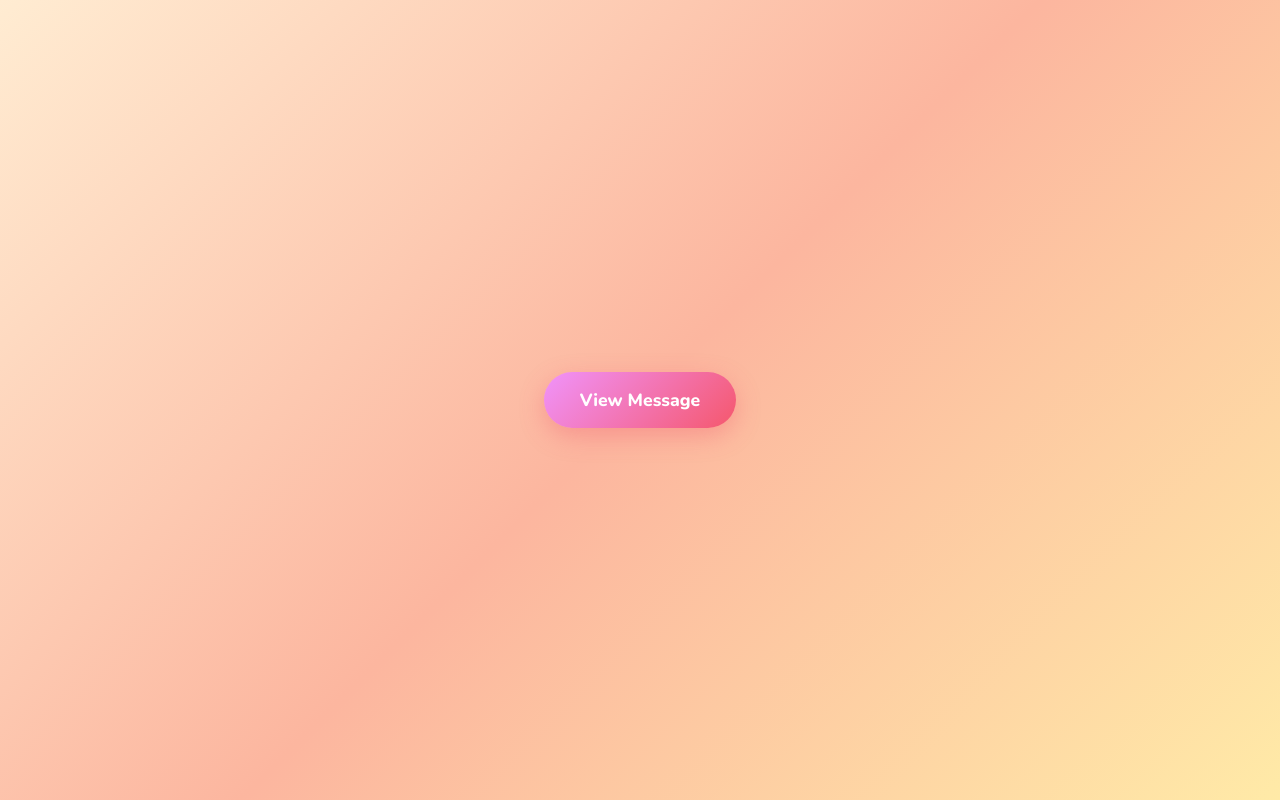
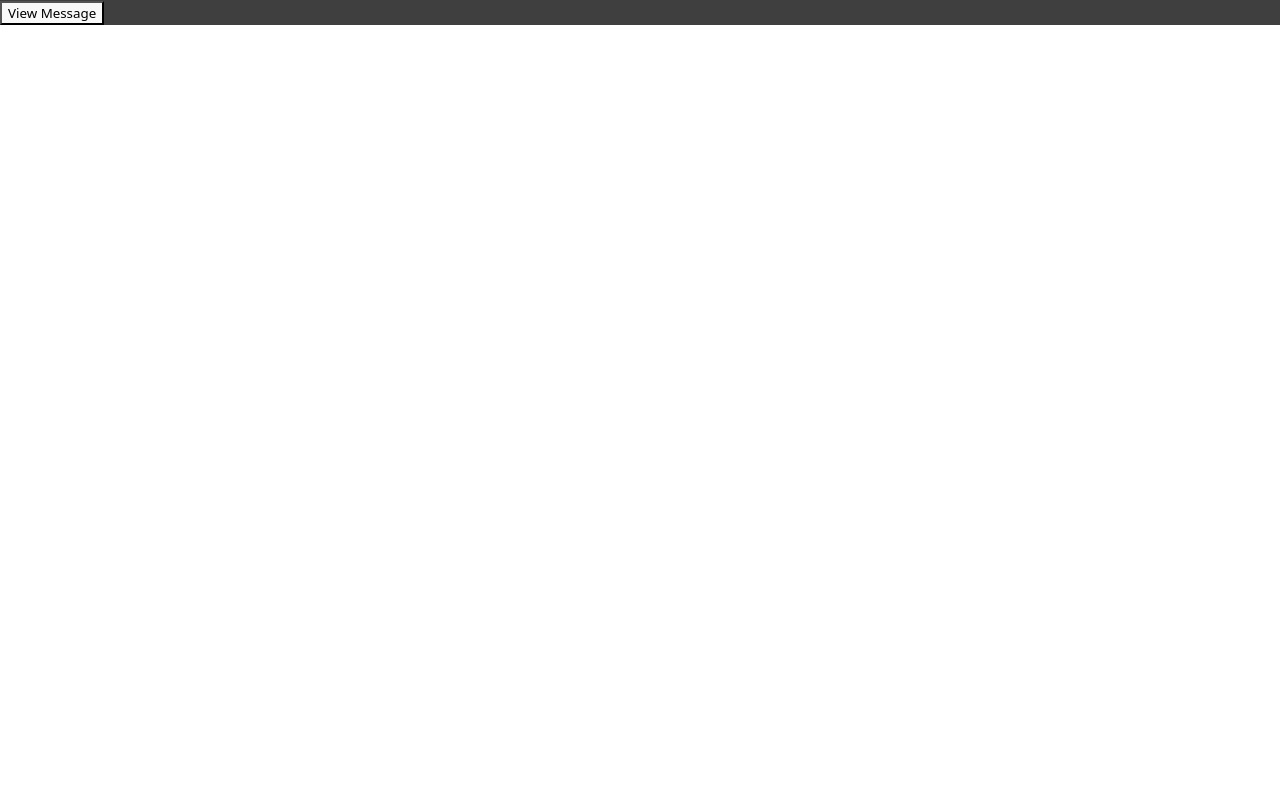
Before and after one commit to LeibGit/CoreTrade, a React (Vite) app in the folder client/: page / in a window 1280 px wide. Built offline with nearby package versions, Linux system fonts and the light colour scheme.

Commit message:
updated colors

```diff
--- a/client/src/pages/chart.jsx
+++ b/client/src/pages/chart.jsx
@@ -32,13 +32,13 @@ export default function Chart() {
   if (loading && !data) {
   return (
     <div className="styling">
-      <p className="loading-text">Loading message for wife… 💌</p>
+      <p className="loading-text">Loading message</p>
     </div>
   );
 }
 
   if (error) {
-    return <p>{error}</p>;
+    return <p className="error">{error}</p>;
   }
 
   return (
--- a/client/src/styles/chart.css
+++ b/client/src/styles/chart.css
@@ -1,87 +1,8 @@
-/* chart.css */
-
-@import url('https://fonts.googleapis.com/css2?family=Nunito:wght@400;600;700;800&display=swap');
-
-* {
-  box-sizing: border-box;
-  margin: 0;
-  padding: 0;
+.styling {
+    background-color: rgb(64, 63, 63);
+    color: white;
 }
 
-* {
-  margin: 0;
-  padding: 0;
-  box-sizing: border-box;
+.error {
+    color: red;
 }
-
-html, body, #root {
-  height: 100%;
-  margin: 0;
-  padding: 0;
-}
-
-
-body {
-  font-family: 'Nunito', sans-serif;
-  background: linear-gradient(135deg, #ffecd2 0%, #fcb69f 50%, #ffeaa7 100%);
-}
-
-.styling {
-  min-height: 100%;
-  display: flex;
-  flex-direction: column;
-  justify-content: center;
-  align-items: center;
-  text-align: center;
-  padding: 1.5rem;
-  gap: 1.5rem;
-}
-
-.styling button {
-  background: linear-gradient(135deg, #f093fb, #f5576c);
-  color: white;
-  border: none;
-  border-radius: 50px;
-  padding: 16px 36px;
-  font-size: 1.1rem;
-  font-family: 'Nunito', sans-serif;
-  font-weight: 800;
-  cursor: pointer;
-  box-shadow: 0 8px 25px rgba(240, 87, 108, 0.35);
-  transition: transform 0.15s ease, box-shadow 0.15s ease;
-}
-
-.styling button:hover {
-  transform: translateY(-3px);
-  box-shadow: 0 12px 30px rgba(240, 87, 108, 0.45);
-}
-
-.styling button:active {
-  transform: translateY(1px);
-}
-
-.styling p {
-  max-width: min(600px, 90vw);
-  word-break: break-word;
-  font-size: 1rem;
-  line-height: 1.7;
-  color: #5a3e4b;
-  font-weight: 600;
-  animation: popIn 0.4s cubic-bezier(0.34, 1.56, 0.64, 1) both;
-}
-
-.loading-text {
-  color: #c0607a;
-  font-weight: 700;
-  animation: pulse 1.2s ease-in-out infinite;
-}
-
-@keyframes popIn {
-  from { opacity: 0; transform: scale(0.9) translateY(10px); }
-  to   { opacity: 1; transform: scale(1) translateY(0); }
-}
-
-@keyframes pulse {
-  0%, 100% { opacity: 1; }
-  50%       { opacity: 0.4; }
-}
```
